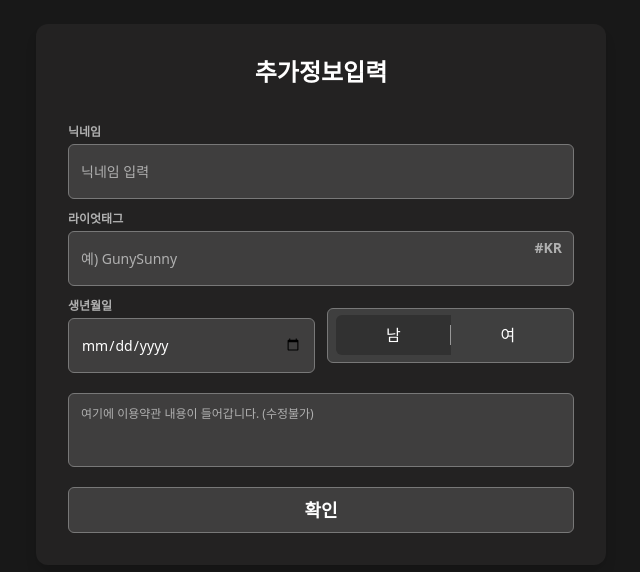
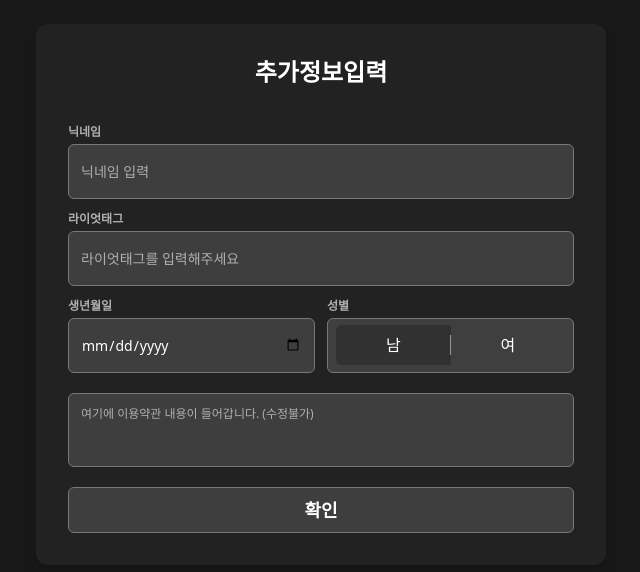
Before and after one commit to ozlol99/FE, a React (Vite) app: page /add-info in a window 1280 px wide. Shown: the part 106-678 px from the top of the page, without its empty margins (319-959 px from the left). Built offline with nearby package versions, Linux system fonts and the light colour scheme; no server answers.

Commit message:
feat: AddInfo 라이엇태그 입력값 유효성 검사 및 에러 메시지 표시

```diff
--- a/src/pages/AddInfo.jsx
+++ b/src/pages/AddInfo.jsx
@@ -2,7 +2,7 @@ import React, { useState } from 'react';
 import CustomInput from '@/components/CustomInput';
 import GenderToggle from '@/components/ToggleButton';
 
-const Form = ({ form, setForm, handleRiotTagChange }) => (
+const Form = ({ form, setForm }) => (
   <div className="flex items-center justify-center bg-[#181818] w-full">
     <form className="w-full max-w-[570px] flex flex-col gap-3 bg-[#232222] rounded-xl shadow-lg p-8">
       {/* 제목 */}
@@ -23,14 +23,16 @@ const Form = ({ form, setForm, handleRiotTagChange }) => (
         <CustomInput
           label="라이엇태그"
           value={form.riotTag}
-          onChange={handleRiotTagChange}
-          placeholder="예) GunySunny"
+          onChange={(e) => setForm((f) => ({ ...f, riotTag: e.target.value }))}
+          placeholder="라이엇태그를 입력해주세요"
           className="pr-14"
         />
-        <span className="absolute right-3 top-1/2 -translate-y-1/2 text-[#b0b0b0] font-bold text-sm select-none pointer-events-none">
-          #KR
-        </span>
       </div>
+      {form.riotTag && !/^[a-zA-Z0-9가-힣]+#[0-9]{2,5}$/.test(form.riotTag) && (
+        <div className="text-red-500 text-xs">
+          올바른 라이엇태그를 입력하세요 (예: 알 아#뭘알아12)
+        </div>
+      )}
 
       {/* 생년월일 + 성별 한 줄 */}
       <div className="flex gap-3 items-center">
@@ -43,11 +45,16 @@ const Form = ({ form, setForm, handleRiotTagChange }) => (
             className="min-w-0"
           />
         </div>
-        <div className="flex-1 flex items-end justify-center">
-          <GenderToggle
-            value={form.gender}
-            onChange={(gender) => setForm((f) => ({ ...f, gender }))}
-          />
+        <div className="flex-1 flex flex-col items-start justify-center">
+          <label className="mb-1 text-xs font-semibold text-[#b0b0b0]">
+            성별
+          </label>
+          <div className="w-full flex justify-end">
+            <GenderToggle
+              value={form.gender}
+              onChange={(gender) => setForm((f) => ({ ...f, gender }))}
+            />
+          </div>
         </div>
       </div>
 
@@ -86,18 +93,9 @@ export default function AdditionalInfo() {
     agree: false,
   });
 
-  const handleRiotTagChange = (e) => {
-    let value = e.target.value.replace(/[^a-zA-Z0-9]/g, '');
-    setForm((prev) => ({ ...prev, riotTag: value }));
-  };
-
   return (
     <div className="flex items-center justify-center min-h-screen bg-[#181818]">
-      <Form
-        form={form}
-        setForm={setForm}
-        handleRiotTagChange={handleRiotTagChange}
-      />
+      <Form form={form} setForm={setForm} />
     </div>
   );
 }
```
